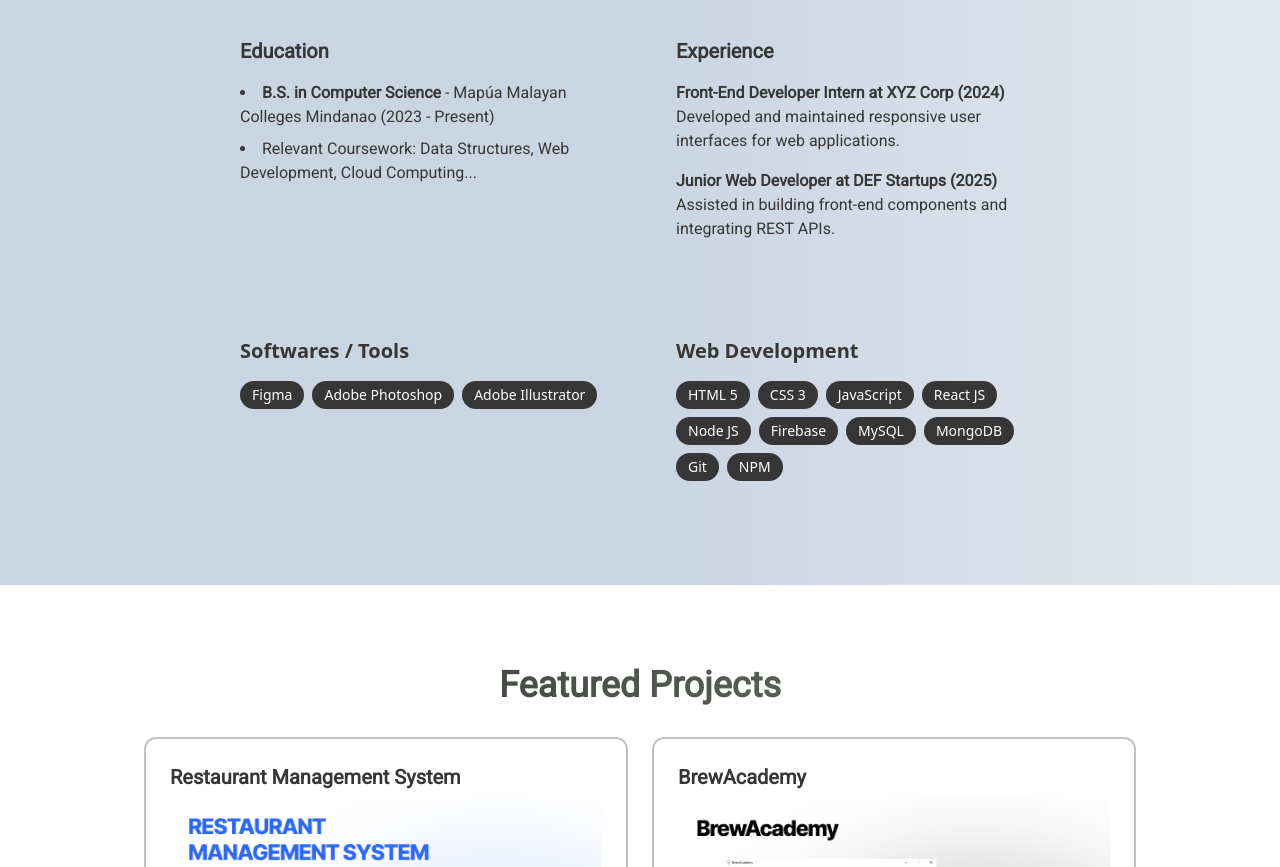
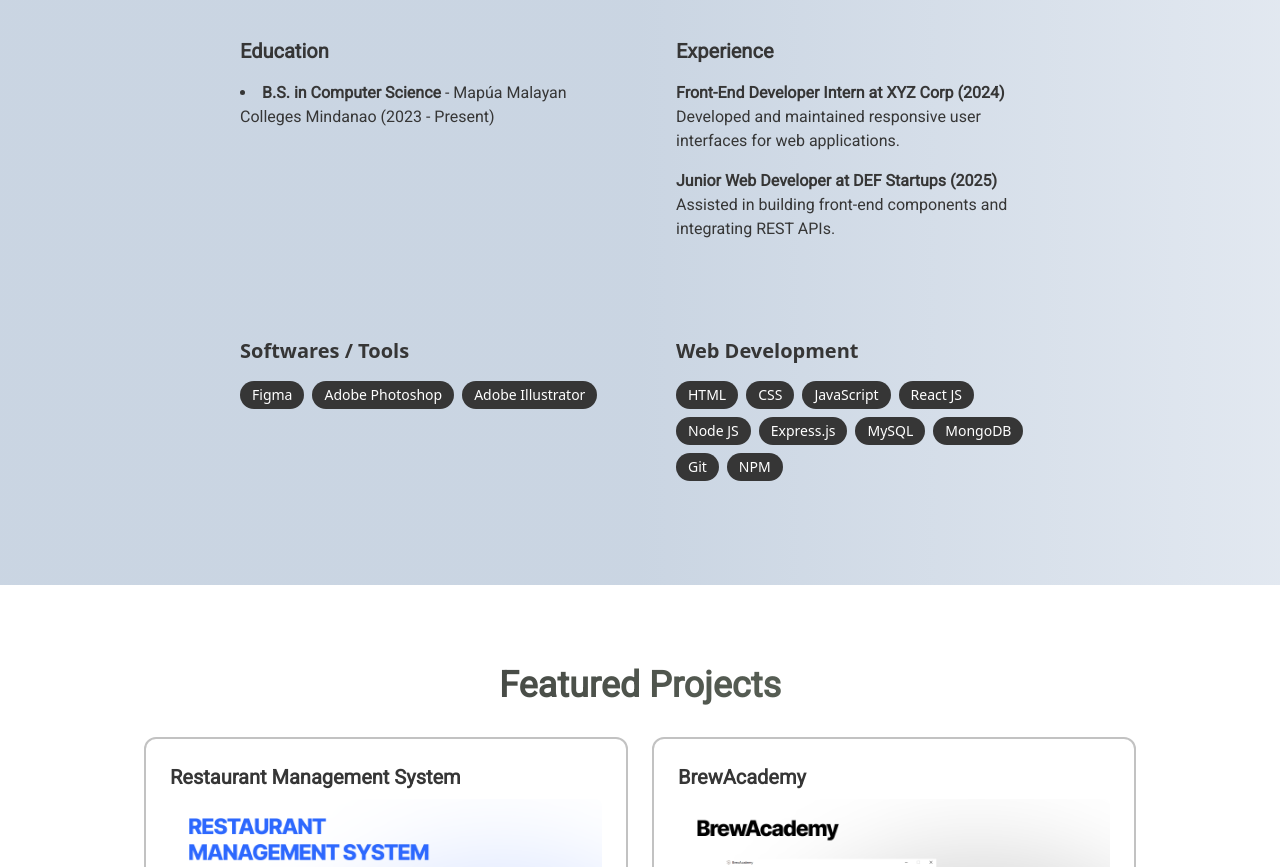
Before and after one commit to mGo08/M-Portfolio, a React (Vite) app: page / in a window 1280 px wide. Shown: the part 1160-2027 px from the top of the page. Built offline with nearby package versions, Linux system fonts and the light colour scheme; a web font is replaced by a local one.

Commit message:
fix: update web skills list in About component and remove irrelevant coursework

```diff
--- a/src/components/sections/About.jsx
+++ b/src/components/sections/About.jsx
@@ -3,8 +3,8 @@ import { FaGithub, FaLinkedin, FaEnvelope } from "react-icons/fa";
 
 const softwares = ["Figma", "Adobe Photoshop", "Adobe Illustrator"];
 const webSkills = [
-    "HTML 5", "CSS 3", "JavaScript", "React JS", "Node JS",
-     "Firebase", "MySQL", "MongoDB", "Git", "NPM"
+    "HTML", "CSS", "JavaScript", "React JS", "Node JS",
+     "Express.js", "MySQL", "MongoDB", "Git", "NPM"
 ];
 
 export const About = () => {
@@ -42,7 +42,6 @@ export const About = () => {
                             <h3 className="text-xl font-bold mb-4 text-[#363636]">Education</h3>
                             <ul className="list-disc list-inside text-[#363636] space-y-2">
                                 <li><strong>B.S. in Computer Science</strong> - Mapúa Malayan Colleges Mindanao (2023 - Present)</li>
-                                <li>Relevant Coursework: Data Structures, Web Development, Cloud Computing...</li>
                             </ul>
                         </div>
                         <div className="p-6">
```
